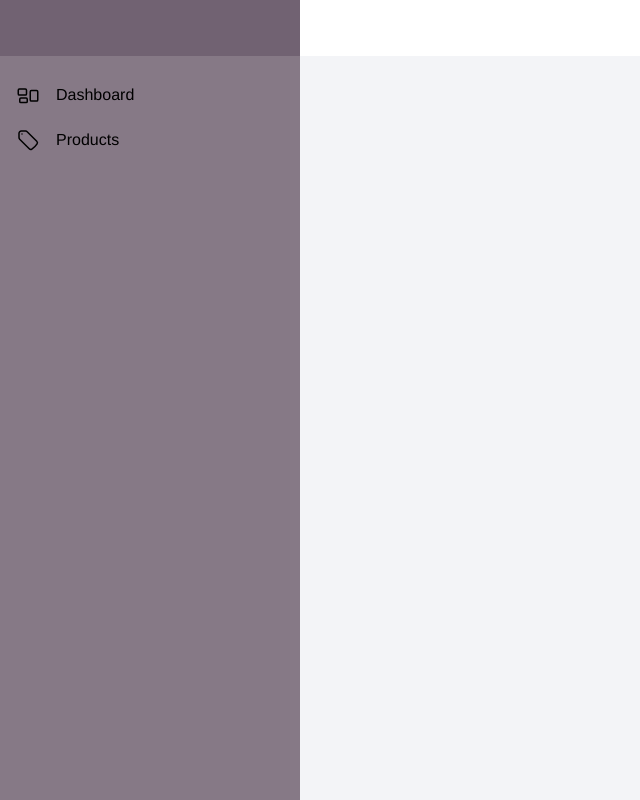
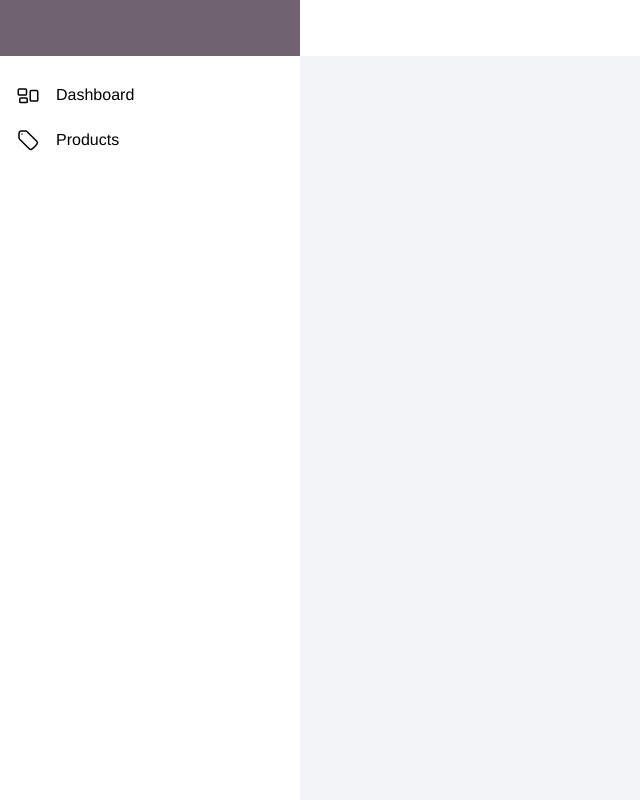
Before and after one commit to rkterungwa16/karenkombol-store-dashboard, a React (Vite) app: page /dashboard in a window 1280 px wide. Shown: the whole page, without its empty margins (0-640 px from the left). Built offline with nearby package versions, Linux system fonts and the light colour scheme.

Commit message:
change sidebar background

```diff
--- a/src/components/app/sidebar/Sidebar.tsx
+++ b/src/components/app/sidebar/Sidebar.tsx
@@ -4,7 +4,7 @@ import { SidebarHeader } from "./SidebarHeader";
 
 export const StyledSidebar = styled.div`
   width: 300px;
-  background: #716272cc;
+  background: #ffffff;
   min-height: 100%;
   float: left;
   z-index: 100;
```
